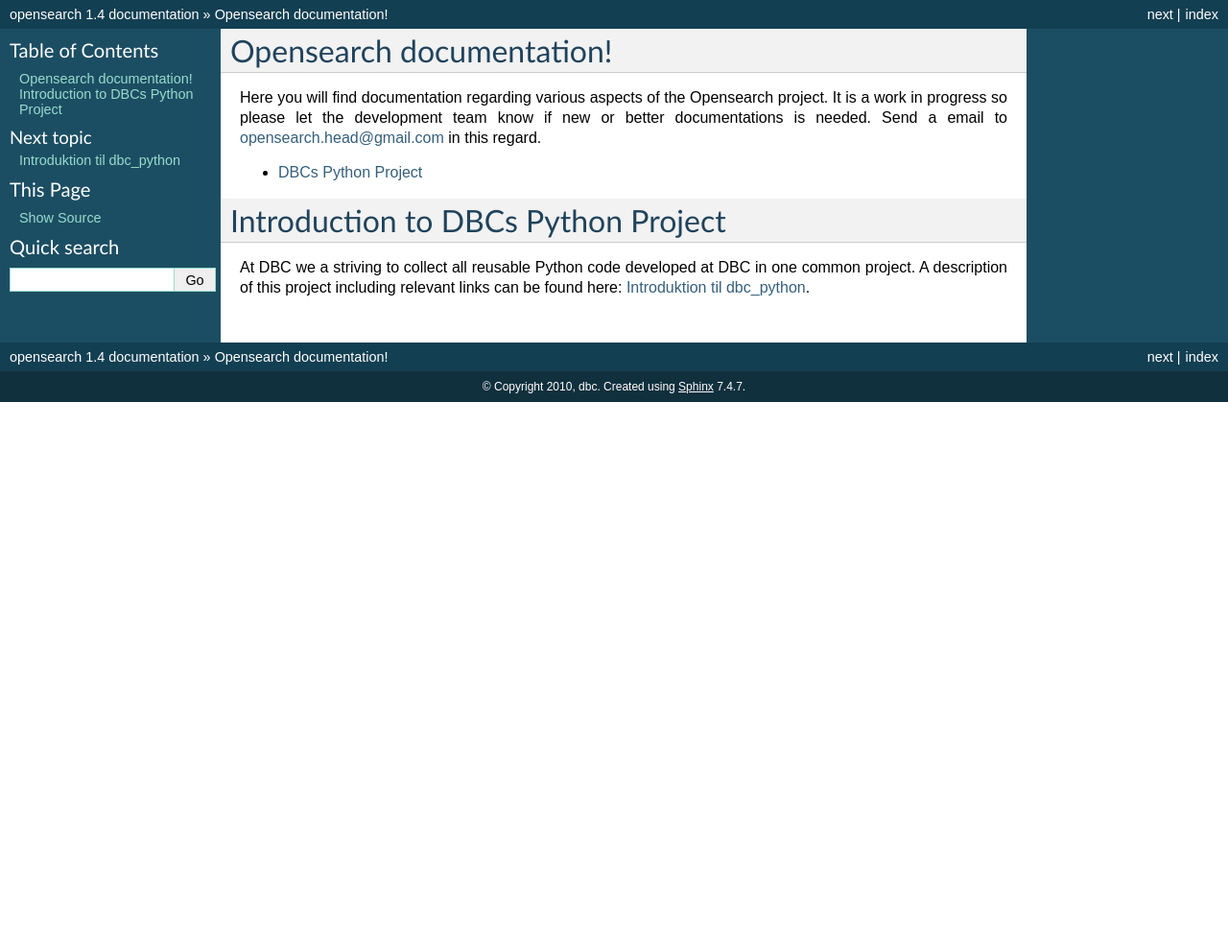
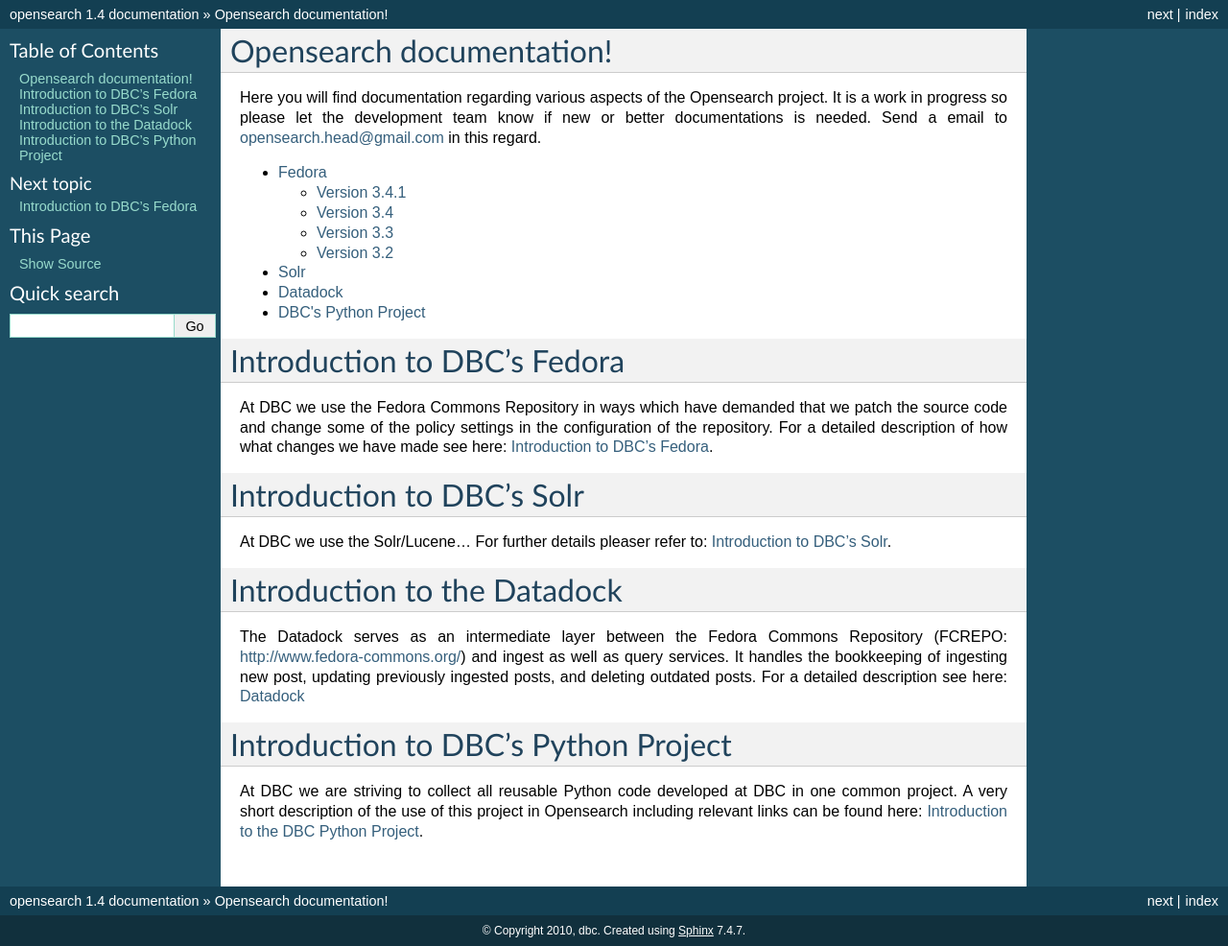
Before and after one commit to DBCDK/opensearch, a Sphinx documentation site: the page built from docs/source/index.rst, in a window 1280 px wide. Shown: the whole page at 96% size. Built offline with Sphinx 7.4.7, drawn with Linux system fonts in a browser that asks for light colours; before the commit the page ends 900 px from its top, so only the background shows below that.

Commit message:
Adding structure to documentation
git-svn-id: svn://oss.beweb.dbc.dk/sync_search/opensearch/trunk@26647 51cac136-f83d-432d-bb6f-125e83a60a2d

```diff
--- /dev/null
+++ b/docs/source/fedora_dbc/fedora_dbc_intro.rst
@@ -0,0 +1,43 @@
+============================
+Introduction to DBC's Fedora
+============================
+
+At DBC we have used the Fedora Commons Repository (FCREPO) since version 3.2
+
+-------------
+Version 3.4.1
+-------------
+
+2010.11.15: In version 3.4.1 of FCREPO a security bug was fixed. Due to this and in order
+to make future upgrade process as easy as possible, an integration of FCREPO v3.4.1 was
+begun.
+
+-----------
+Version 3.4
+-----------
+
+2010.10.01: During the work with an integration of Solr using Tika to index posts from
+FCREPO it was made clear that we had to make changes to how policies where handled. Due to
+this version 3.4 were experimented with.
+
+-----------
+Version 3.3
+-----------
+
+2010.05.01: As of version 3.3 DBC began to integrate FCREPO into a setup using the Solr
+framework. It was soon made clear that the repository had a number of short comings in
+such a setup. A number of work arounds where added amongst which was the following
+patches, which are found in svn `fedora-dbc/trunk/patches/fedora-3.3/`:
+
+       * FCREPO-711:
+       * FCREPO-716:
+       * FCREPO-723:
+       * FCREPO-731:
+       * FCREPO-781:
+
+-----------
+Version 3.2
+-----------
+
+2008: No changes were made to FCREPO v.3.2. It was used out of the box and
+the various available ways to query the repository was explored.
--- a/docs/source/index.rst
+++ b/docs/source/index.rst
@@ -15,20 +15,41 @@
 .. toctree::
    :maxdepth: 2
 
-   DBCs Python Project <dbc_python/dbc_python_intro>
+   Fedora <fedora_dbc/fedora_dbc_intro>
+   Solr <solr_dbc/solr_dbc_intro>
+   Datadock <opensearch/datadock>
+   DBC's Python Project <dbc_python/dbc_python_intro>
 
-.. Indices and tables
-   ==================
+============================
+Introduction to DBC's Fedora
+============================
 
-   * :ref:`genindex`
-   * :ref:`modindex`
-   * :ref:`search`
+At DBC we use the Fedora Commons Repository in ways which have demanded that we patch
+the source code and change some of the policy settings in the configuration of the
+repository. For a detailed description of how what changes we have made see here:
+:doc:`fedora_dbc/fedora_dbc_intro`.
+
+==========================
+Introduction to DBC's Solr
+==========================
+
+At DBC we use the Solr/Lucene... For further details pleaser refer to:
+:doc:`solr_dbc/solr_dbc_intro`.
+
+============================
+Introduction to the Datadock
+============================
+
+The Datadock serves as an intermediate layer between the Fedora Commons Repository
+(FCREPO: http://www.fedora-commons.org/) and ingest as well as query services. It
+handles the bookkeeping of ingesting new post, updating previously ingested posts, and
+deleting outdated posts. For a detailed description see here: :doc:`opensearch/datadock`
 
 
-===================================
-Introduction to DBCs Python Project
-===================================
+====================================
+Introduction to DBC's Python Project
+====================================
 
-At DBC we a striving to collect all reusable Python code developed at DBC in one
-common project. A description of this project including relevant links can be found
-here: :doc:`dbc_python/dbc_python_intro`.
+At DBC we are striving to collect all reusable Python code developed at DBC in one
+common project. A very short description of the use of this project in Opensearch
+including relevant links can be found here: :doc:`dbc_python/dbc_python_intro`.
--- /dev/null
+++ b/docs/source/opensearch/datadock.rst
@@ -0,0 +1,5 @@
+========
+Datadock
+========
+
+The Datadock is...
--- /dev/null
+++ b/docs/source/solr_dbc/solr_dbc_intro.rst
@@ -0,0 +1,6 @@
+==========================
+Introduction to DBC's Solr
+==========================
+
+The Solr source code has been slightly changed in order to serve the purposes of the needs
+of DBC's Opensearch project.
```
Also changed, not shown: docs/source/dbc_python/dbc_python_intro.rst (+9 -4 lines), 5 other files.
